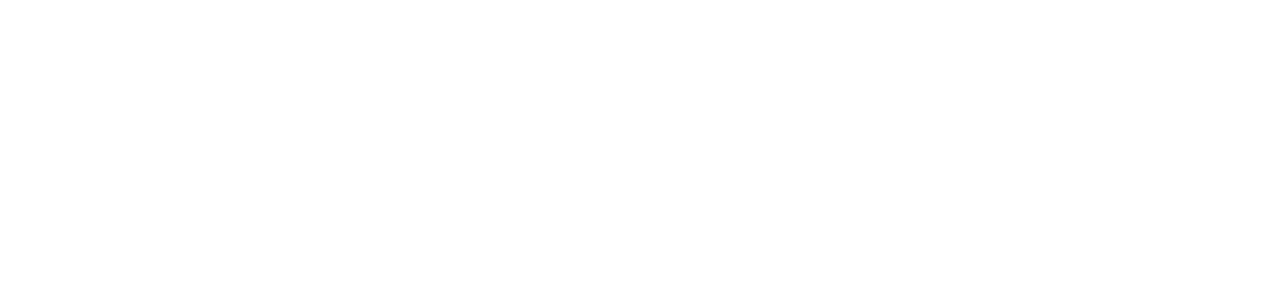
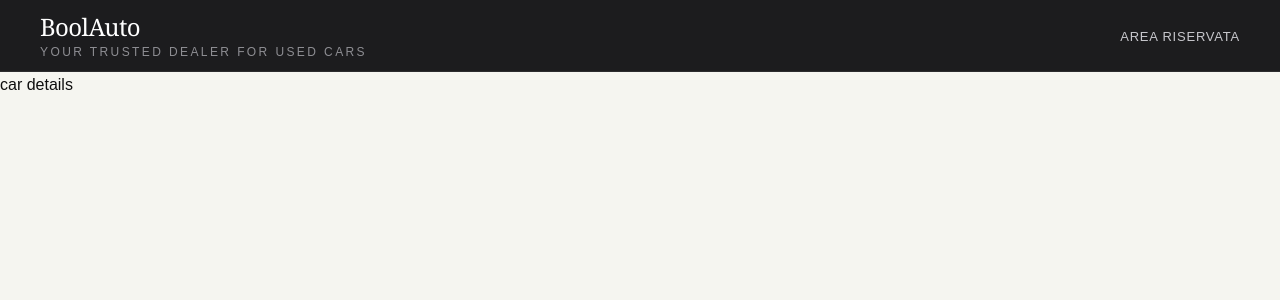
Before and after one commit to SimoL-003/boolean_dealer_frontend, a React (Vite) app: page /cars/1 in a window 1280 px wide. Shown: the top 300 px of the page. Built offline with nearby package versions, Linux system fonts and the light colour scheme; no server answers.

Commit message:
feat: setup initial layout and add header

```diff
--- a/src/App.jsx
+++ b/src/App.jsx
@@ -1,5 +1,21 @@
+import { BrowserRouter, Route, Routes } from "react-router-dom";
+import HomePage from "./pages/HomePage";
+import CarDetails from "./pages/CarDetails";
+import BaseLayout from "./components/layouts/BaseLayout";
+
 function App() {
-  return <div></div>;
+  return (
+    <BrowserRouter>
+      <Routes>
+        <Route element={<BaseLayout />}>
+          <Route index element={<HomePage />} />
+          <Route path="cars">
+            <Route path=":id" element={<CarDetails />} />
+          </Route>
+        </Route>
+      </Routes>
+    </BrowserRouter>
+  );
 }
 
 export default App;
--- /dev/null
+++ b/src/components/layouts/BaseLayout.jsx
@@ -0,0 +1,11 @@
+import { Outlet } from "react-router-dom";
+import Header from "../organisms/Header";
+
+export default function BaseLayout() {
+  return (
+    <>
+      <Header />
+      <Outlet />
+    </>
+  );
+}
--- /dev/null
+++ b/src/components/organisms/Header.jsx
@@ -0,0 +1,33 @@
+import { Link, NavLink } from "react-router-dom";
+
+export default function Header() {
+  return (
+    <header className="sticky top-0 z-50 h-18 bg-graphite border-b border-iron">
+      <div className="container mx-auto h-full px-6 xl:px-10 max-w-7xl flex items-center justify-between">
+        {/* LOGO */}
+        <Link to="/" className="flex flex-col gap-px leading-none">
+          <span className="font-serif text-2xl font-medium text-white tracking-tight">
+            BoolAuto
+          </span>
+          <span className="text-xs font-light text-ash tracking-[0.2em] uppercase">
+            Your trusted dealer for used cars
+          </span>
+        </Link>
+
+        {/* NAV */}
+        <nav>
+          <ul className="flex items-center gap-8">
+            <li>
+              <a
+                href={import.meta.env.VITE_DASHBOARD_BACKEND_URL}
+                className="navlink"
+              >
+                Area riservata
+              </a>
+            </li>
+          </ul>
+        </nav>
+      </div>
+    </header>
+  );
+}
--- a/src/index.css
+++ b/src/index.css
@@ -1 +1,72 @@
-@import 'tailwindcss'
+@import "tailwindcss";
+
+@theme {
+    /* COLORS */
+    --color-obsidian: #0f0f0f;
+    --color-graphite: #1c1c1e;
+    --color-iron: #2c2c2e;
+    --color-steel: #48484a;
+    --color-ash: #8e8e93;
+    --color-silver: #c7c7cc;
+    --color-pearl: #f5f5f0;
+    --color-white: #ffffff;
+
+    --color-gold: #c9a84c;
+    --color-gold-light: #e2c97e;
+    --color-gold-dark: #a07c30;
+
+    --color-bg: #f5f5f0;
+    --color-bg-card: #ffffff;
+    --color-text: #0f0f0f;
+    --color-text-muted: #48484a;
+    --color-text-subtle: #8e8e93;
+    --color-border: #e2e2dc;
+
+    /* FONTS */
+    --font-display: "Cormorant Garamond", serif;
+    --font-body: "DM Sans", sans-serif;
+}
+
+@layer base {
+    * {
+        @apply box-border m-0 p-0;
+    }
+
+    html {
+        @apply scroll-smooth;
+    }
+
+    body {
+        @apply font-body text-base text-text bg-bg leading-relaxed;
+    }
+
+    img,
+    video {
+        @apply block max-w-full;
+    }
+
+    a {
+        @apply no-underline text-inherit;
+    }
+
+    ul,
+    ol {
+        @apply list-none;
+    }
+}
+
+@layer utilities {
+    .container {
+        @apply w-full max-w-7xl mx-auto px-6 xl:px-10;
+    }
+
+    .divider-gold {
+        @apply w-10 h-px bg-gold;
+    }
+}
+
+@layer components {
+    header .navlink {
+        @apply relative text-[13px] font-medium text-silver tracking-[0.06em] uppercase transition-colors duration-250 hover:text-gold-light hover:cursor-pointer after:absolute after:content-[''] after:-bottom-1 after:left-0 after:h-px after:w-0 after:bg-gold after:transition-[width] after:duration-250 hover:after:w-full
+    }
+}
--- /dev/null
+++ b/src/pages/CarDetails.jsx
@@ -0,0 +1,3 @@
+export default function CarDetails() {
+  return <div>car details</div>;
+}
--- /dev/null
+++ b/src/pages/HomePage.jsx
@@ -0,0 +1,3 @@
+export default function HomePage() {
+  return <main></main>;
+}
```
